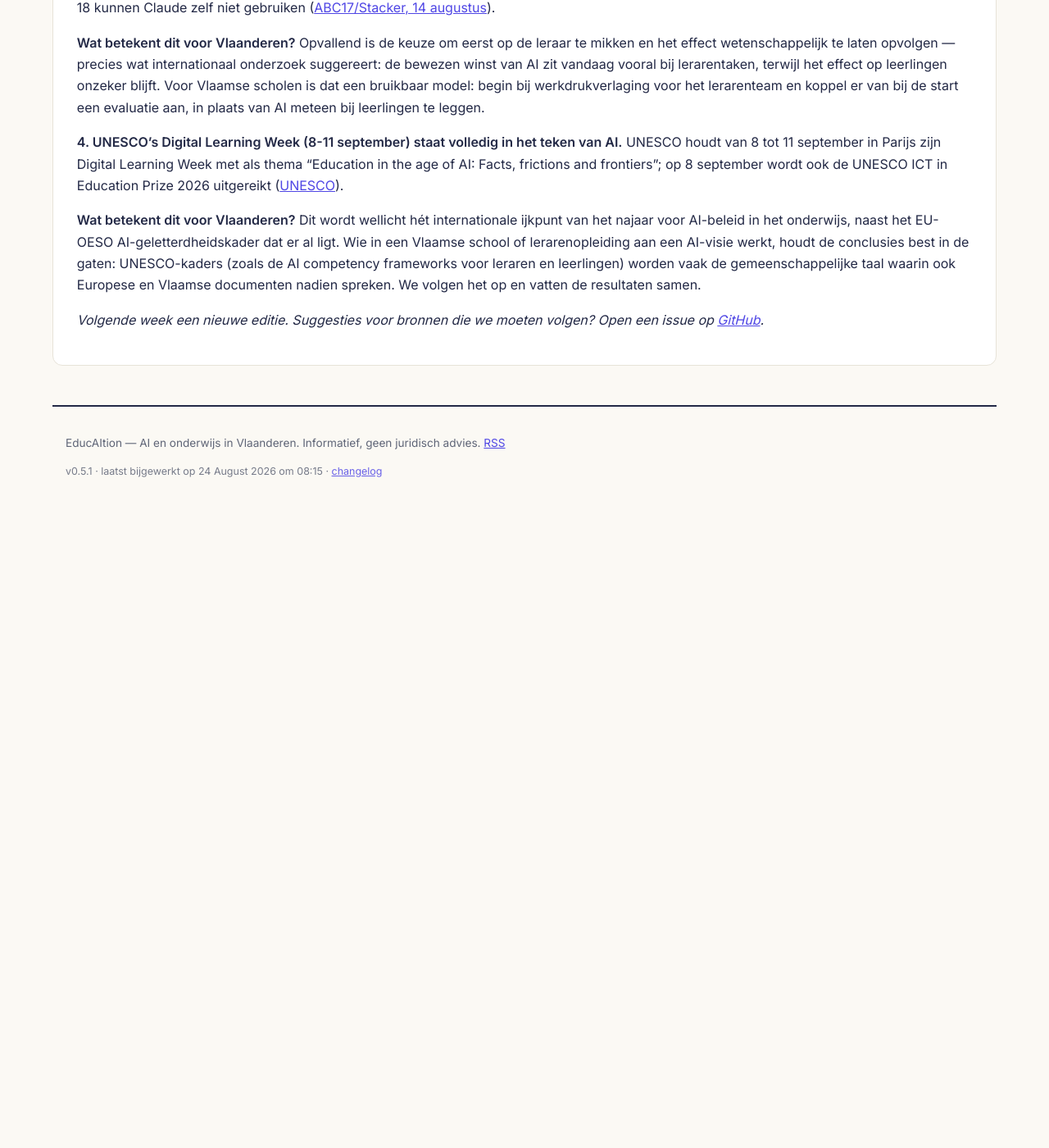
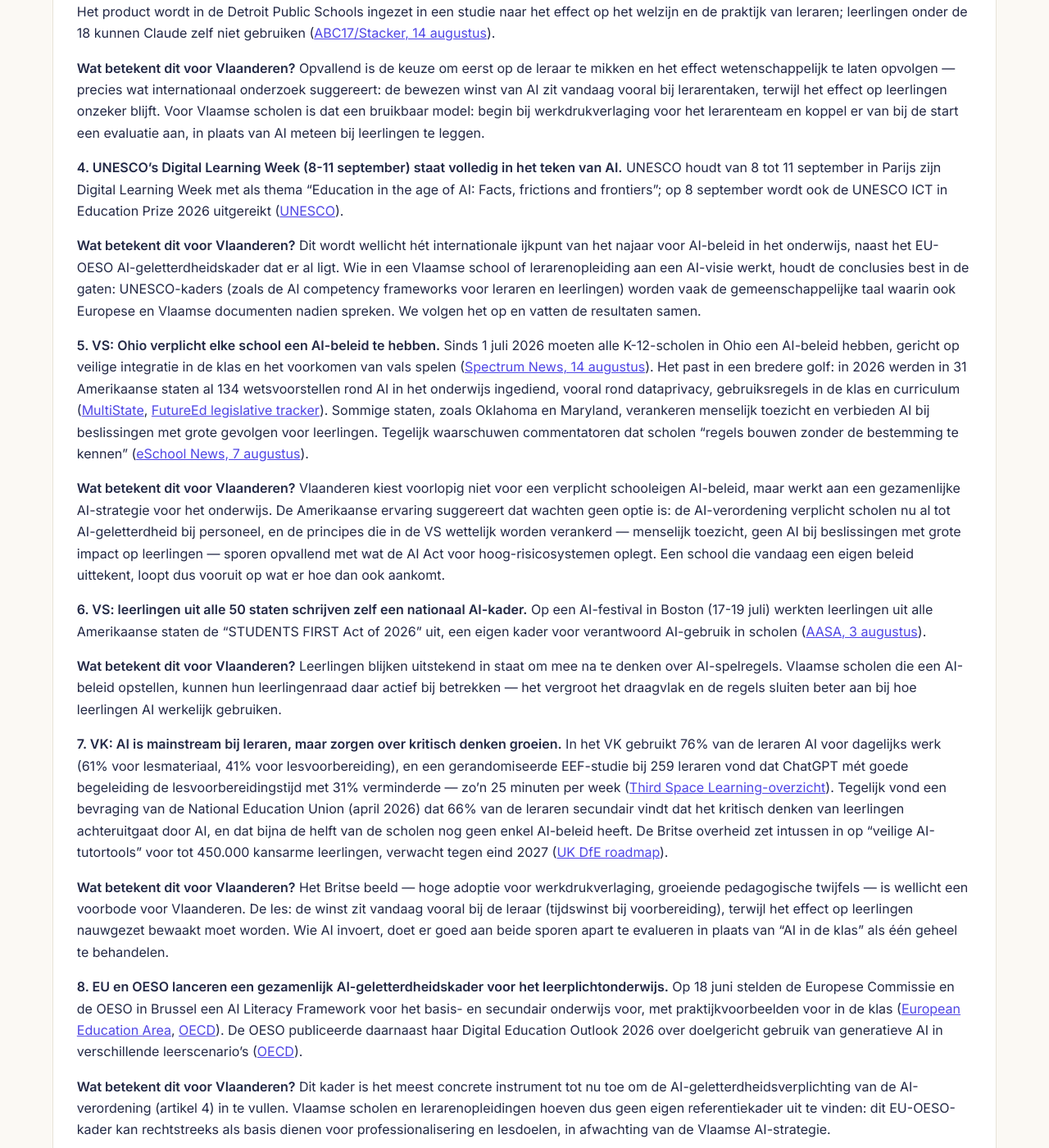
Before and after one commit to rvanbruggen/educaition, a Jekyll site: the page built from _posts/2026-08-23-digest-internationaal-week-34.md, in a window 1280 px wide and 1400 px high, scrolled down 1129 px. Shown: the whole window at 82% size. Built offline with Jekyll 4.4.1, drawn with Linux system fonts in a browser that asks for light colours; before the commit the page ends 1759 px from its top, so only the background shows below that; some of the changed text lies outside the part shown.

Commit message:
Samengevat: dubbele week 34-edities opgeruimd (v0.5.2)

```diff
--- a/_config.yml
+++ b/_config.yml
@@ -4,7 +4,7 @@ description: >-
   wekelijks samengevat en doorzoekbaar per niveau, vak en thema.
 lang: nl
 timezone: Europe/Brussels
-version: "0.5.1"
+version: "0.5.2"
 url: "https://www.educaition.today"
 baseurl: ""
 
--- a/_posts/2026-08-23-digest-internationaal-week-34.md
+++ b/_posts/2026-08-23-digest-internationaal-week-34.md
@@ -3,8 +3,8 @@ title: "Internationaal samengevat, week 34: miljarden voor AI zonder koopwijzer,
 date: 2026-08-23
 niveau: [basisonderwijs, secundair-onderwijs]
 vak: [vakoverschrijdend]
-thema: [tools-en-platformen, beleid-en-regelgeving, ai-geletterdheid]
-regio: [internationaal]
+thema: [tools-en-platformen, beleid-en-regelgeving, ai-geletterdheid, didactiek-en-lespraktijk]
+regio: [internationaal, eu]
 type: digest-internationaal
 doelgroep: [leerkracht, directie-en-beleid, ict-coordinator]
 ---
@@ -80,5 +80,70 @@ houdt de conclusies best in de gaten: UNESCO-kaders (zoals de AI competency fram
 voor leraren en leerlingen) worden vaak de gemeenschappelijke taal waarin ook Europese
 en Vlaamse documenten nadien spreken. We volgen het op en vatten de resultaten samen.
 
+**5. VS: Ohio verplicht elke school een AI-beleid te hebben.**
+Sinds 1 juli 2026 moeten alle K-12-scholen in Ohio een AI-beleid hebben, gericht op
+veilige integratie in de klas en het voorkomen van vals spelen
+([Spectrum News, 14 augustus](https://spectrumnews1.com/oh/columbus/news-all-day/2026/08/14/ai--schools--learning--ohio--policy)).
+Het past in een bredere golf: in 2026 werden in 31 Amerikaanse staten al 134 wetsvoorstellen
+rond AI in het onderwijs ingediend, vooral rond dataprivacy, gebruiksregels in de klas en
+curriculum ([MultiState](https://www.multistate.us/insider/2026/4/9/how-states-are-regulating-ai-in-education-this-legislative-session),
+[FutureEd legislative tracker](https://www.future-ed.org/legislative-tracker-2026-state-ai-in-education-bills/)).
+Sommige staten, zoals Oklahoma en Maryland, verankeren menselijk toezicht en verbieden AI
+bij beslissingen met grote gevolgen voor leerlingen. Tegelijk waarschuwen commentatoren
+dat scholen "regels bouwen zonder de bestemming te kennen"
+([eSchool News, 7 augustus](https://www.eschoolnews.com/digital-learning/2026/08/07/schools-are-building-ai-rules-before-they-know-the-destination/)).
+
+**Wat betekent dit voor Vlaanderen?** Vlaanderen kiest voorlopig niet voor een verplicht
+schooleigen AI-beleid, maar werkt aan een gezamenlijke AI-strategie voor het onderwijs.
+De Amerikaanse ervaring suggereert dat wachten geen optie is: de AI-verordening verplicht
+scholen nu al tot AI-geletterdheid bij personeel, en de principes die in de VS wettelijk
+worden verankerd — menselijk toezicht, geen AI bij beslissingen met grote impact op
+leerlingen — sporen opvallend met wat de AI Act voor hoog-risicosystemen oplegt. Een
+school die vandaag een eigen beleid uittekent, loopt dus vooruit op wat er hoe dan ook
+aankomt.
+
+**6. VS: leerlingen uit alle 50 staten schrijven zelf een nationaal AI-kader.**
+Op een AI-festival in Boston (17-19 juli) werkten leerlingen uit alle Amerikaanse staten
+de "STUDENTS FIRST Act of 2026" uit, een eigen kader voor verantwoord AI-gebruik in
+scholen ([AASA, 3 augustus](https://www.aasa.org/news-media/news/2026/08/03/students-produce-national-framework-for-ai-in-america's-schools)).
+
+**Wat betekent dit voor Vlaanderen?** Leerlingen blijken uitstekend in staat om mee na te
+denken over AI-spelregels. Vlaamse scholen die een AI-beleid opstellen, kunnen hun
+leerlingenraad daar actief bij betrekken — het vergroot het draagvlak en de regels
+sluiten beter aan bij hoe leerlingen AI werkelijk gebruiken.
+
+**7. VK: AI is mainstream bij leraren, maar zorgen over kritisch denken groeien.**
+In het VK gebruikt 76% van de leraren AI voor dagelijks werk (61% voor lesmateriaal, 41%
+voor lesvoorbereiding), en een gerandomiseerde EEF-studie bij 259 leraren vond dat
+ChatGPT mét goede begeleiding de lesvoorbereidingstijd met 31% verminderde — zo'n 25
+minuten per week ([Third Space Learning-overzicht](https://thirdspacelearning.com/blog/ai-in-education/)).
+Tegelijk vond een bevraging van de National Education Union (april 2026) dat 66% van de
+leraren secundair vindt dat het kritisch denken van leerlingen achteruitgaat door AI, en
+dat bijna de helft van de scholen nog geen enkel AI-beleid heeft. De Britse overheid zet
+intussen in op "veilige AI-tutortools" voor tot 450.000 kansarme leerlingen, verwacht
+tegen eind 2027 ([UK DfE roadmap](https://roadmap-for-modern-digital-government.campaign.gov.uk/ai/ai-in-education/)).
+
+**Wat betekent dit voor Vlaanderen?** Het Britse beeld — hoge adoptie voor
+werkdrukverlaging, groeiende pedagogische twijfels — is wellicht een voorbode voor
+Vlaanderen. De les: de winst zit vandaag vooral bij de leraar (tijdswinst bij
+voorbereiding), terwijl het effect op leerlingen nauwgezet bewaakt moet worden. Wie AI
+invoert, doet er goed aan beide sporen apart te evalueren in plaats van "AI in de klas"
+als één geheel te behandelen.
+
+**8. EU en OESO lanceren een gezamenlijk AI-geletterdheidskader voor het leerplichtonderwijs.**
+Op 18 juni stelden de Europese Commissie en de OESO in Brussel een AI Literacy Framework
+voor het basis- en secundair onderwijs voor, met praktijkvoorbeelden voor in de klas
+([European Education Area](https://education.ec.europa.eu/node/3537),
+[OECD](https://oecdedutoday.com/new-ai-literacy-framework-to-equip-youth-in-an-age-of-ai/)).
+De OESO publiceerde daarnaast haar Digital Education Outlook 2026 over doelgericht
+gebruik van generatieve AI in verschillende leerscenario's
+([OECD](https://www.oecd.org/en/publications/oecd-digital-education-outlook-2026_062a7394-en.html)).
+
+**Wat betekent dit voor Vlaanderen?** Dit kader is het meest concrete instrument tot nu
+toe om de AI-geletterdheidsverplichting van de AI-verordening (artikel 4) in te vullen.
+Vlaamse scholen en lerarenopleidingen hoeven dus geen eigen referentiekader uit te
+vinden: dit EU-OESO-kader kan rechtstreeks als basis dienen voor professionalisering en
+lesdoelen, in afwachting van de Vlaamse AI-strategie.
+
 *Volgende week een nieuwe editie. Suggesties voor bronnen die we moeten volgen? Open een
 issue op [GitHub](https://github.com/rvanbruggen/educaition/issues).*
```
Also changed, not shown: _posts/2026-08-19-digest-internationaal-week-34.md (deleted, +0 -83 lines), _posts/2026-08-19-digest-week-34.md (deleted, +0 -29 lines), CHANGELOG.md.
